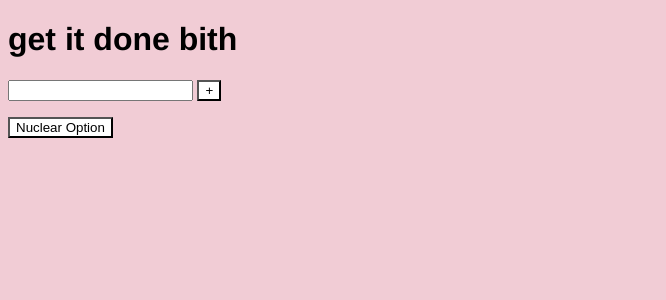
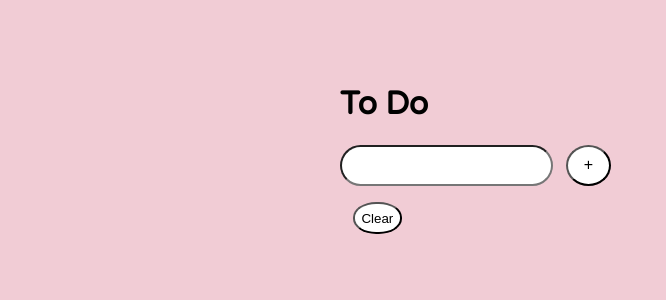
Before and after one commit to keanupeace/A3, a SvelteKit app: page / in a window 1280 px wide. Shown: the top 300 px of the page, without its empty margins (0-666 px from the left). Built offline with nearby package versions, Linux system fonts and the light colour scheme.

Commit message:
styled buttons and stuff

```diff
--- a/src/app.html
+++ b/src/app.html
@@ -4,6 +4,9 @@
 		<meta charset="utf-8" />
 		<link rel="icon" href="%sveltekit.assets%/favicon.png" />
 		<meta name="viewport" content="width=device-width, initial-scale=1" />
+		<link rel="preconnect" href="https://fonts.googleapis.com">
+<link rel="preconnect" href="https://fonts.gstatic.com" crossorigin>
+<link href="https://fonts.googleapis.com/css2?family=Varela+Round&display=swap" rel="stylesheet">
 		%sveltekit.head%
 	</head>
 	<body data-sveltekit-preload-data="hover">
--- a/src/routes/+page.svelte
+++ b/src/routes/+page.svelte
@@ -3,9 +3,8 @@ import '../style.css';
 import Todo from "./Todo.svelte";
 
 </script>
+<div class="wrapper">
+     <h1>To Do</h1>
 
-
-
-<h1>get it done bith</h1>
-
-<Todo />
+     <Todo />
+     </div>
--- a/src/routes/Todo.svelte
+++ b/src/routes/Todo.svelte
@@ -24,6 +24,9 @@ function nuke () {
 $effect(() => {
      doneList = todoList.filter((item) => item.done);
 })
+function undoThis(item) {
+     item.done = !item.done;
+}
 
 $inspect(todoList);
 $inspect(doneList);
@@ -33,43 +36,96 @@ $inspect(doneList);
 <input type="text" bind:value={todoItem}>
 <button type="submit"> + </button>
 </form>
+<div class="lists">
 <div class="todo-list">
      <ul>
-     {#each todoList as Item, index}
-          <li>
-               <input type="checkbox" bind:checked={Item.done}>
-               <span class:done={Item.done}>{Item.text}</span>
-               <button type="button" onclick={()=> removeItem(index)}>x</button>
+          {#each todoList as item, index}
+               <li class:done={item.done}>
+                    <input type="checkbox" bind:checked={item.done}>
+                    <span>{item.text}</span>
+                    <button class="undo-button" type="button" onclick={() => removeItem(index)}>x</button>
                </li>
           {/each}
      </ul>
 {#if (todoList.length > 0)}
-<button type="button" onclick={nuke}>Clear</button>
+<button class="clear-button" type="button" onclick={nuke}>Clear</button>
 {:else}
-     <button type="button" onclick={nuke}>Nuclear Option</button>
+     <button class="clear-button" type="button" onclick={nuke}>Clear</button>
 {/if}
 </div>
 
 {#if (doneList.length > 0)}
 <div class="done-list">
-     <h2>Done Items</h2>
+     <h2>Complete!</h2>
      {#each doneList as item}
      <li>
-          {item.text}
+          <span>{item.text}</span>
+               <button class="undo-button" type="button" onclick={()=> undoThis(item)}>x</button>
      </li>
 {/each}
 </div>
 {/if}
+</div>
 <style>
+form {
+          display: flex;
+}
+.lists {
+     display: flex;
+     justify-content: space-between;
+     & > div {
+          flex-basis: 50%;
+          flex-shrink: 0;
+     }
+}
 ul {
           list-style:none;
+          padding: 0;
 }
-span.done {
-     color: rgb(49, 49, 49);
-     text-decoration: line-through;
+li.done {
+     display: none;
+
 }
+
+.done-list {
+     padding: 0;
+}
+
 button {
      background-color: white;
 }
+input[type="text"] {
+     border-radius: 50px;
+     padding: 0.6em 1rem;
+}
+form button {
+     border-radius: 50%;
+     cursor: pointer;
+     margin-left: 1vw;
+     padding: 0.6em 1rem;
+     font-size: 1rem;
+     &:hover {
+          background-color: #dfdfdf;
+     }
+}
+.clear-button {
+     border-radius: 47%;
+     cursor: pointer;
+     margin-left: 1vw;
+     padding: .5em;
+     &:hover {
+          background-color: #dfdfdf;
+     }
+}
+.undo-button {
+     border-radius: 50%;
+     cursor: pointer;
+     margin: .5vw;
+     padding: 0.2em .3rem;
+     font-size: .6rem;
+     &:hover {
+          background-color: #dfdfdf;
+     }
+}
 
 </style>
--- a/src/style.css
+++ b/src/style.css
@@ -1,4 +1,11 @@
 body {
-     font-family:'Franklin Gothic Medium', 'Arial Narrow', Arial, sans-serif;
+     font-family:"Varela Round", sans-serif;
      background-color: rgb(241, 204, 213);
+     margin: 0;
+     padding: 5vw;
+
 }
+.wrapper {
+     max-width: 600px;
+     margin: 0 auto;
+}
```
Lines whose indentation alone changed are shown as unchanged.
